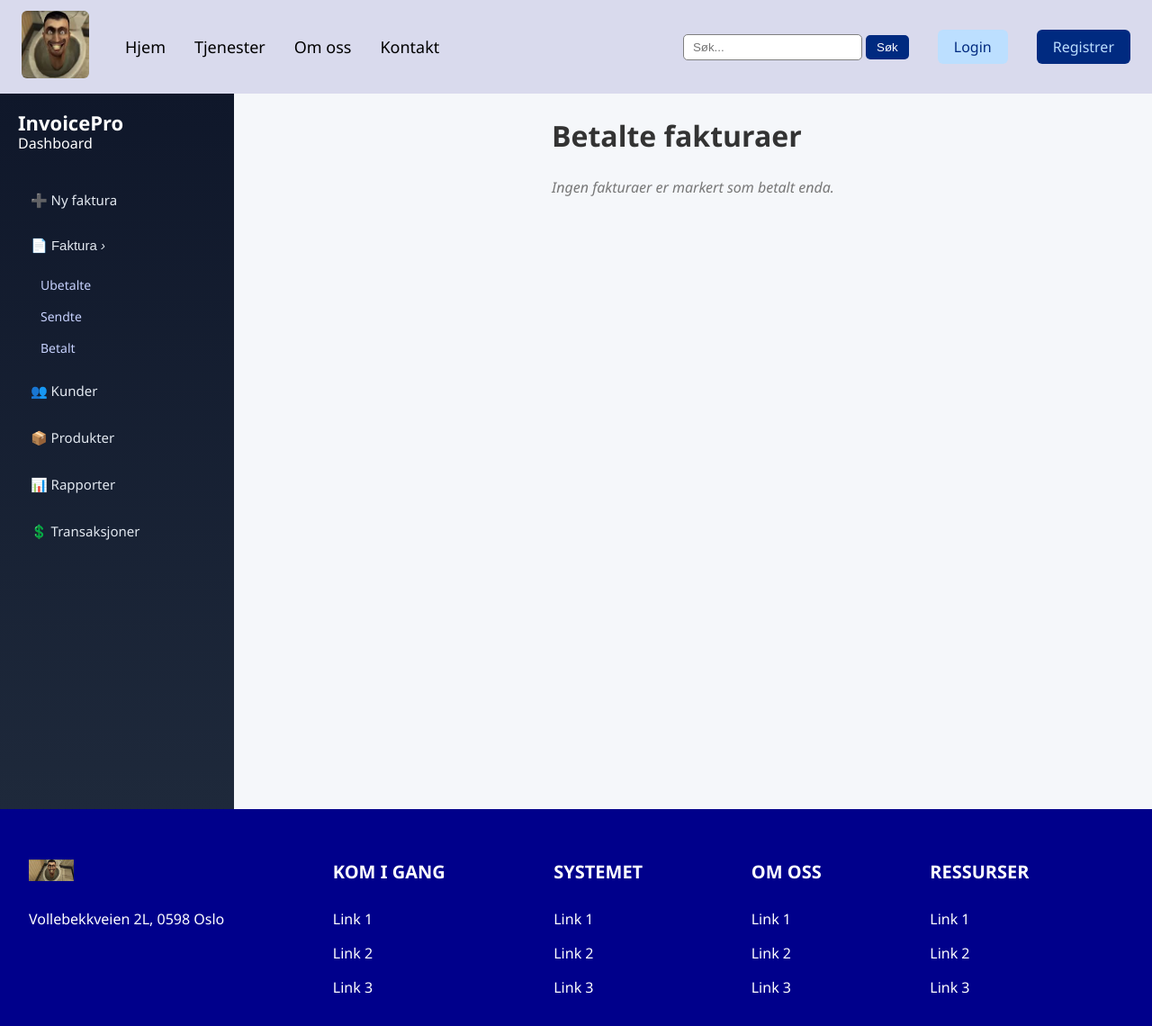
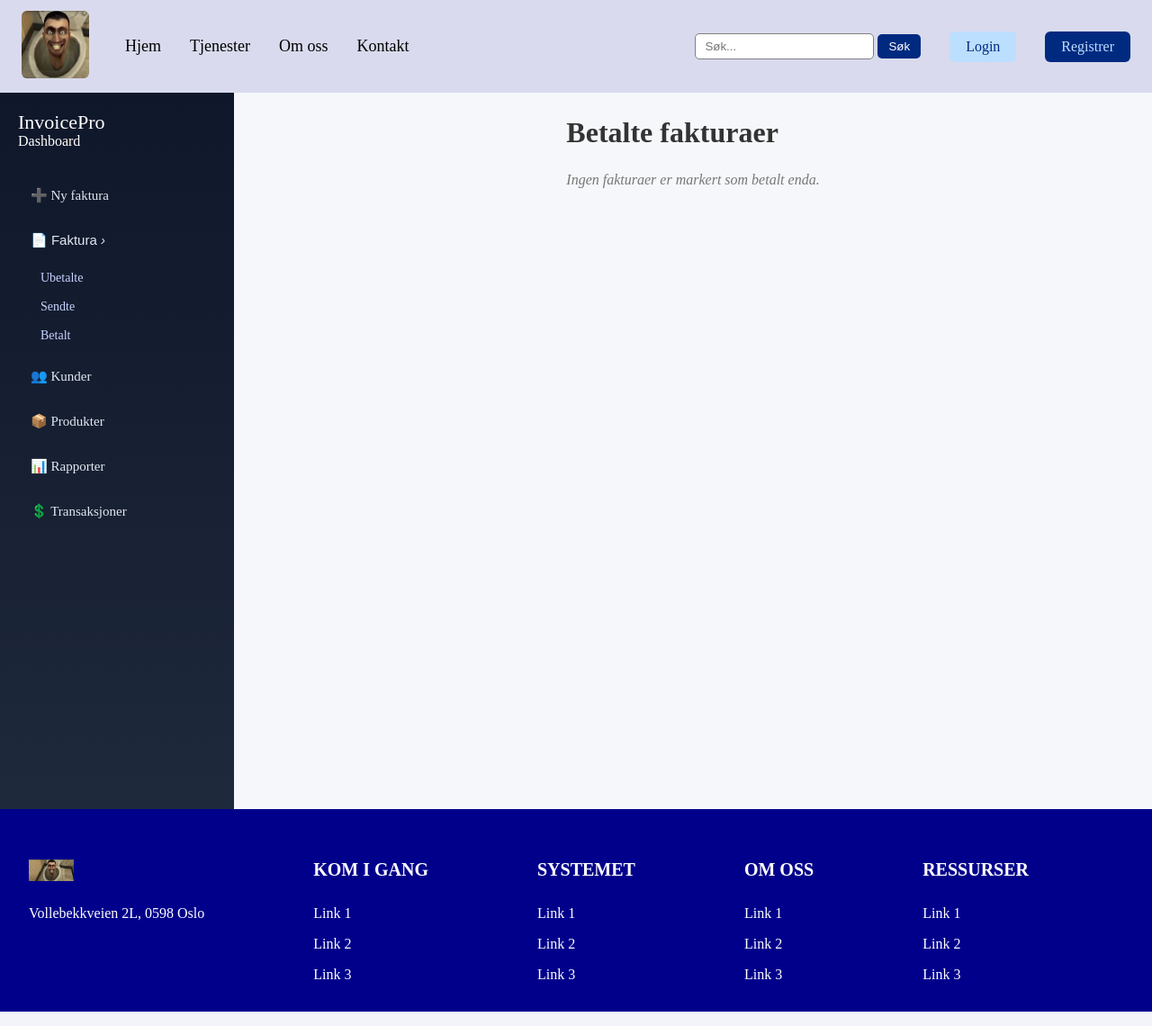
Before and after one commit to kevinuyphan-lgtm/test, a Flask app: template nettside/templates/faktura_tjeneste/betalt.html in a window 1280 px wide. Shown: the whole page at 90% size. Run offline with Flask 3, Linux system fonts and the light colour scheme; the template is opened without the code that fills it, so the values that code supplies are empty; parts of the project's set-up code (start-up, migrations or seed data) failed here and were passed over.

Commit message:
Update style_sidebar.css

```diff
--- a/nettside/static/base/style_sidebar.css
+++ b/nettside/static/base/style_sidebar.css
@@ -2,25 +2,6 @@
 .layout {
   display: flex;
   min-height: 100vh;
-}
-
-/* ===== TYPOGRAPHY SYSTEM (GLOBAL) ===== */
-:root {
-  --font-main: "Segoe UI", system-ui, -apple-system, BlinkMacSystemFont, sans-serif;
-
-  --brand-size: 26px;
-  --brand-weight: 700;
-  --brand-color: #004080;
-
-  --sub-brand-size: 14px;
-  --sub-brand-weight: 500;
-  --sub-brand-color: #6c757d;
-}
-
-/* Global font baseline */
-html,
-body {
-  font-family: var(--font-main);
 }
 
 /* Brand (GLOBAL – aldri override direkte) */
```
